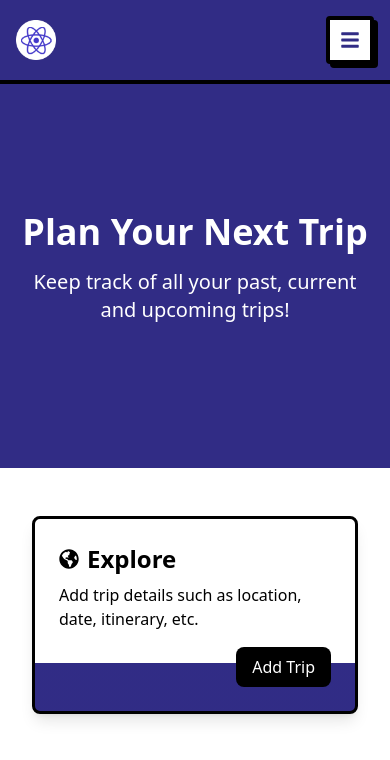
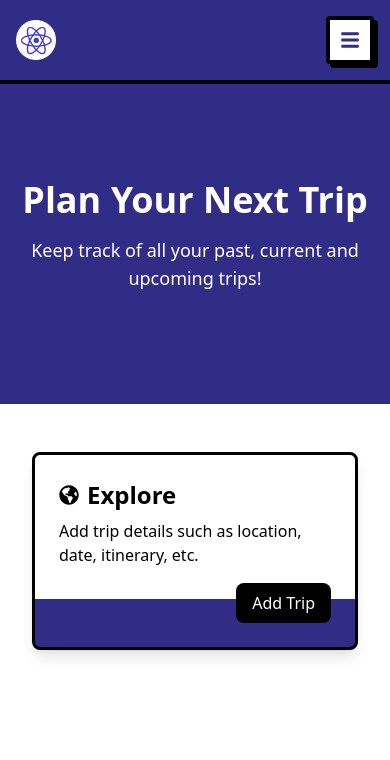
Before and after one commit to jahi-omari/trip-planner, a React (Vite) app: page /homepage in a window 390 px wide. Shown: the top 760 px of the page. Built offline with nearby package versions, Linux system fonts and the light colour scheme.

Commit message:
Added "add trip" button to upcoming trips pagfe if no trips were saved and improved responsiveness and user experience; adjust padding, margins, and text sizes.

```diff
--- a/src/components/Hero.jsx
+++ b/src/components/Hero.jsx
@@ -3,17 +3,17 @@ import React from 'react'
 const Hero = ({title, subtitle}) => {
   return (
     <>
-    <section className="bg-indigo-900 py-32 md:py-40 mb-4">
+    <section className="bg-indigo-900 py-24 min-[400px]:py-28 sm:py-32 md:py-20 lg:py-28 xl:py-32 mb-4">
       <div
         className="max-w-7xl mx-auto px-4 sm:px-6 lg:px-8 flex flex-col items-center"
       >
         <div className="text-center">
           <h1
-            className="text-4xl font-extrabold text-white sm:text-5xl md:text-6xl"
+            className="text-4xl font-extrabold text-white sm:text-5xl md:text-6xl lg:text-7xl"
           >
             {title}
           </h1>
-          <p className="my-4 text-xl text-white">
+          <p className="my-4 sm:my-5 text-lg sm:text-xl md:text-2xl text-white">
             {subtitle}
           </p>
         </div>
--- a/src/pages/Homepage.jsx
+++ b/src/pages/Homepage.jsx
@@ -12,18 +12,16 @@ const Homepage = () => {
 
   return (
     <>
-      {/* Main viewport section with Hero and AddTrip */}
-      <div className={hasTrips ? "min-h-[calc(100vh-80px)] flex flex-col" : ""}>
-        <Hero title="Plan Your Next Trip" subtitle="Keep track of all your past, current and upcoming trips!"/>
-
-        {/* Spacer to push AddTrip down */}
-        {hasTrips && <div className="flex-grow"></div>}
-
-        <AddTrip/>
+      {/* Main viewport section with Hero and AddTrip - always fits in viewport */}
+      <div className="h-[calc(100vh-80px)] flex flex-col justify-center overflow-hidden">
+        <div className="flex-shrink-0 flex-grow">
+          <Hero title="Plan Your Next Trip" subtitle="Keep track of all your past, current and upcoming trips!"/>
+          <AddTrip/>
+        </div>
 
         {/* Scroll hint - only show if there are trips */}
         {hasTrips && (
-          <div className="text-center pb-6 pt-8">
+          <div className="text-center pb-6 mt-auto flex-shrink-0">
             <div className="inline-block animate-bounce">
               <svg className="w-6 h-6 text-gray-600" fill="none" strokeLinecap="round" strokeLinejoin="round" strokeWidth="2" viewBox="0 0 24 24" stroke="currentColor">
                 <path d="M19 14l-7 7m0 0l-7-7m7 7V3"></path>
--- a/src/pages/UpcomingTripsPage.jsx
+++ b/src/pages/UpcomingTripsPage.jsx
@@ -243,7 +243,13 @@ const UpcomingTripsPage = () => {
         <div className="max-w-4xl mx-auto px-2 sm:px-4">
           <div className="bg-white border-4 border-black rounded-lg shadow-[6px_6px_0px_0px_rgba(0,0,0,1)] sm:shadow-[8px_8px_0px_0px_rgba(0,0,0,1)] p-6 sm:p-8 text-center">
             <p className="text-gray-800 text-lg sm:text-xl font-black uppercase mb-2">No Upcoming Trips Yet</p>
-            <p className="text-gray-600 text-sm sm:text-base font-bold mt-2">Start planning your next adventure!</p>
+            <p className="text-gray-600 text-sm sm:text-base font-bold mt-2 mb-6">Start planning your next adventure!</p>
+            <Link
+              to="/add-trip"
+              className="inline-block bg-black text-white border-4 border-black rounded-lg font-black uppercase py-3 px-6 shadow-[6px_6px_0px_0px_rgba(0,0,0,1)] hover:shadow-none hover:translate-x-1 hover:translate-y-1 transition-all text-base sm:text-lg"
+            >
+              + Add Trip
+            </Link>
           </div>
         </div>
       )}
```
